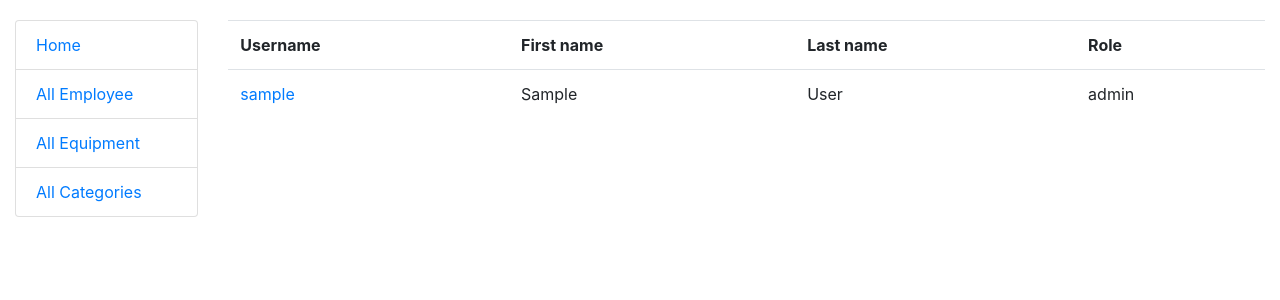
After one commit to YBlck/office-inventory-system, a Django app: page /staff/ in a window 1280 px wide. The commit adds this page. Shown: the top 300 px of the page. Run offline with Django 5.2, Linux system fonts and the light colour scheme; tables that the repository leaves empty hold one stand-in row (values such as "Sample post").

Commit message:
feat: add new staff views
- add staff list view
- add staff detail view
- add href to sidebar
- add get_absolute_url to Staff model

```diff
--- a/manager/models.py
+++ b/manager/models.py
@@ -1,6 +1,7 @@
 from django.conf import settings
 from django.contrib.auth.models import AbstractUser
 from django.db import models
+from django.urls import reverse
 
 
 class Staff(AbstractUser):
@@ -23,6 +24,8 @@ class Staff(AbstractUser):
     def __str__(self):
         return f"{self.username} ({self.role})"
 
+    def get_absolute_url(self):
+        return reverse("manager:staff-detail", kwargs={"pk": self.pk})
 
 class Category(models.Model):
     name = models.CharField(max_length=50)
--- a/manager/urls.py
+++ b/manager/urls.py
@@ -1,8 +1,10 @@
 from django.urls import path
 
-from manager.views import index
+from manager.views import index, StaffListView, StaffDetailView
 
 app_name = "manager"
 urlpatterns = [
     path("", index, name="index"),
+    path("staff/", StaffListView.as_view(), name="staff-list"),
+    path("staff/<int:pk>/", StaffDetailView.as_view(), name="staff-detail"),
 ]
--- a/manager/views.py
+++ b/manager/views.py
@@ -1,4 +1,5 @@
 from django.shortcuts import render
+from django.views import generic
 
 from manager.models import Staff, Equipment, Category
 
@@ -21,3 +22,11 @@ def index(request):
     }
 
     return render(request, "manager/index.html", context=context)
+
+
+class StaffListView(generic.ListView):
+    model = Staff
+
+
+class StaffDetailView(generic.DetailView):
+    model = Staff
--- a/templates/includes/sidebar.html
+++ b/templates/includes/sidebar.html
@@ -1,6 +1,6 @@
 <ul class="sidebar-nav list-group">
   <li class="list-group-item"><a href="{% url 'manager:index' %}">Home</a></li>
-  <li class="list-group-item"><a href="#">All Employee</a></li>
+  <li class="list-group-item"><a href="{% url 'manager:staff-list' %}">All Employee</a></li>
   <li class="list-group-item"><a href="#">All Equipment</a></li>
   <li class="list-group-item"><a href="#">All Categories</a></li>
 </ul>
--- /dev/null
+++ b/templates/manager/staff_list.html
@@ -0,0 +1,25 @@
+{% extends "base.html" %}
+
+{% block content %}
+  {% if staff_list %}
+  <table class="table">
+    <tr>
+      <th>Username</th>
+      <th>First name</th>
+      <th>Last name</th>
+      <th>Role</th>
+    </tr>
+  {% for worker in staff_list %}
+    <tr>
+      <td><a href="{{ worker.get_absolute_url }}">{{ worker.username }} {% if user == worker %} (Me){% endif %}</a></td>
+      <td>{{ worker.first_name }}</td>
+      <td>{{ worker.last_name }}</td>
+      <td>{{ worker.role }}</td>
+    </tr>
+  {% endfor %}
+
+  </table>
+  {% else %}
+    <p>There are no drivers in the service.</p>
+  {% endif %}
+{% endblock %}
```
Also changed, not shown: templates/manager/staff_detail.html (added, +12 -0 lines).
